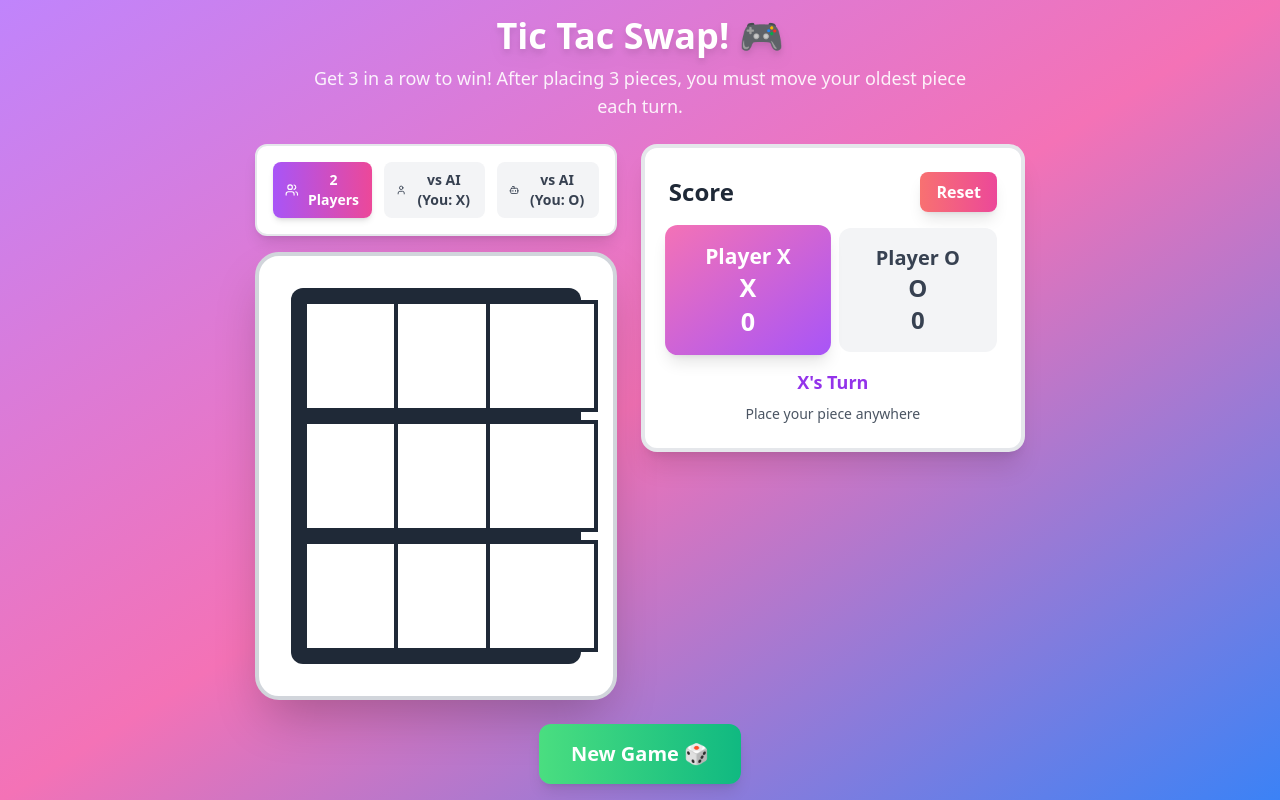
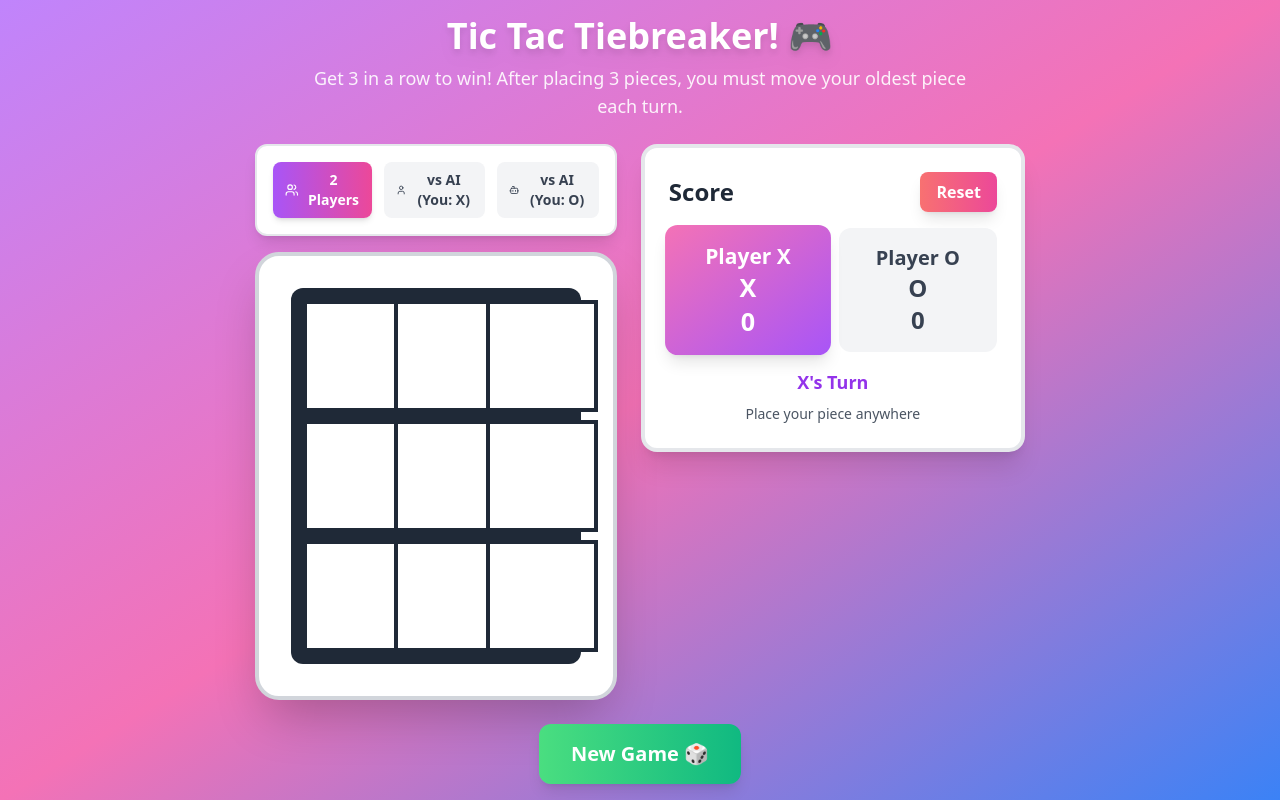
Before and after one commit to daveklee/tictac, a React (Vite) app: page / in a window 1280 px wide. Built offline with nearby package versions, Linux system fonts and the light colour scheme.

Commit message:
Rename game to Tic Tac Tiebreaker

```diff
--- a/index.html
+++ b/index.html
@@ -4,7 +4,7 @@
     <meta charset="UTF-8" />
     <link rel="icon" type="image/svg+xml" href="/vite.svg" />
     <meta name="viewport" content="width=device-width, initial-scale=1.0" />
-    <title>Tic Tac Swap Game</title>
+    <title>Tic Tac Tiebreaker</title>
   </head>
   <body>
     <div id="root"></div>
--- a/package.json
+++ b/package.json
@@ -1,5 +1,5 @@
 {
-  "name": "vite-react-typescript-starter",
+  "name": "tic-tac-tiebreaker",
   "private": true,
   "version": "0.0.0",
   "type": "module",
--- a/src/App.tsx
+++ b/src/App.tsx
@@ -22,7 +22,7 @@ function App() {
     <div className="min-h-screen bg-gradient-to-br from-purple-400 via-pink-400 to-blue-500 p-4 flex flex-col items-center justify-center">
       <div className="mb-4 sm:mb-6 text-center">
         <h1 className="text-3xl sm:text-4xl font-bold text-white mb-1 sm:mb-2 drop-shadow-lg">
-          Tic Tac Swap! 🎮
+          Tic Tac Tiebreaker! 🎮
         </h1>
         <p className="text-sm sm:text-lg text-white/90 max-w-2xl mx-auto leading-snug px-2">
           Get 3 in a row to win! After placing 3 pieces, you must move your oldest piece each turn.
```
Also changed, not shown: 1 other file (tests, documents, lock files or other folders).
